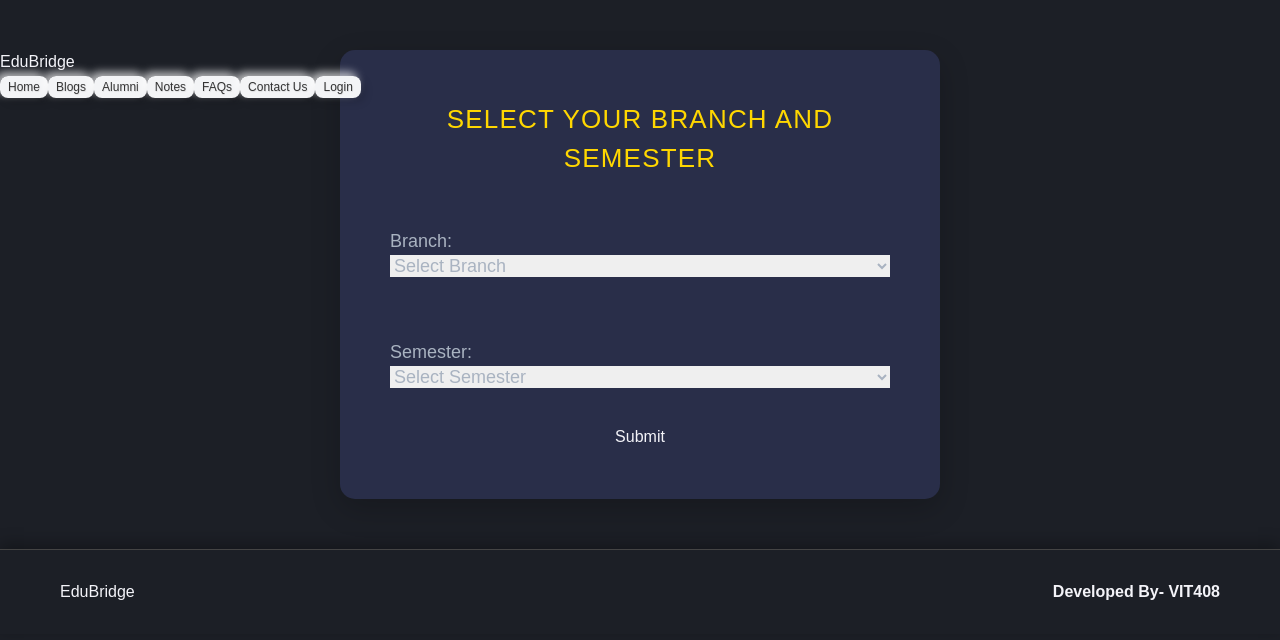
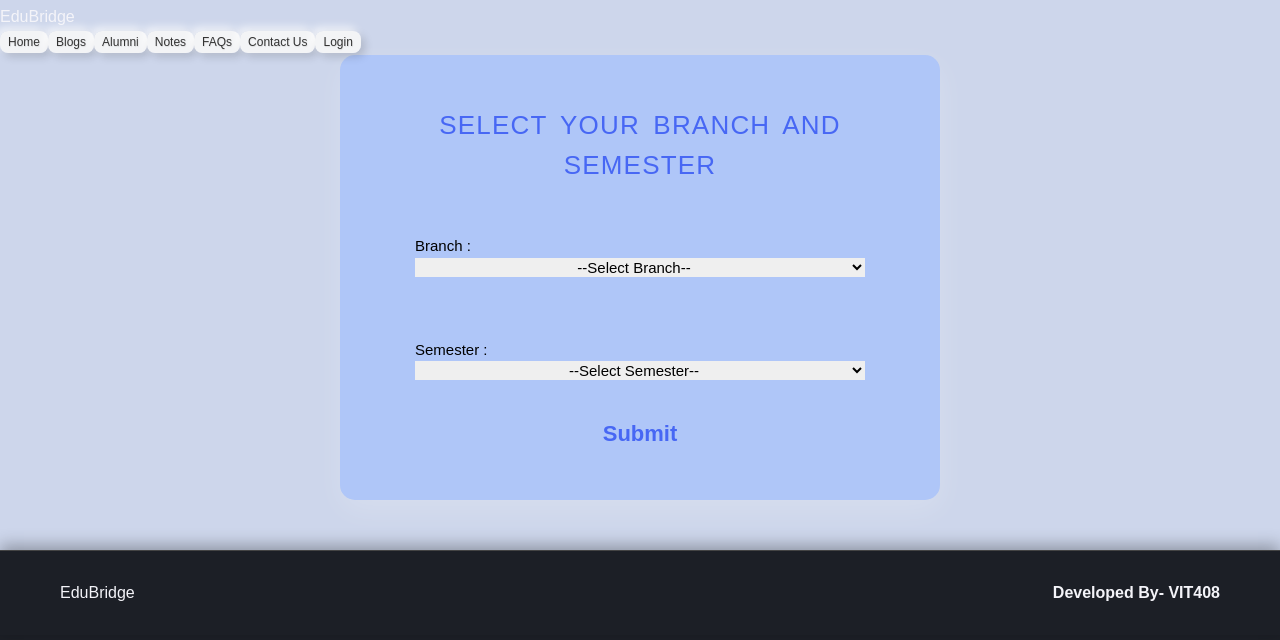
Before and after one commit to Gem2005/SIH-project, a React (Vite) app: page /study-material in a window 1280 px wide. Shown: the top 640 px of the page. Built offline with nearby package versions, Linux system fonts and the light colour scheme.

Commit message:
ui changes

```diff
--- a/src/components/BranchSemesterSelection.tsx
+++ b/src/components/BranchSemesterSelection.tsx
@@ -24,32 +24,32 @@ const BranchSemesterSelection: React.FC = () => {
         <h2>Select Your Branch and Semester</h2>
         <div className="select-container">
           <label>
-            Branch:
+            Branch :
             <select value={branch} onChange={(e) => setBranch(e.target.value)} className="neomorphic-select">
-              <option value="">Select Branch</option>
-              <option value="CSE">Computer Science</option>
-              <option value="ECE">Electronics and Communication Engineering</option>
-              <option value="Electrical">Electrical Engineering</option>
+              <option value="" align="center" >--Select Branch--</option>
+              <option value="CSE" align="center">Computer Science</option>
+              <option value="ECE" align="center">Electronics and Communication Engineering</option>
+              <option value="Electrical" align="center">Electrical Engineering</option>
             </select>
           </label>
         </div>
         <div className="select-container">
           <label>
-            Semester:
+            Semester :
             <select value={semester} onChange={(e) => setSemester(e.target.value)} className="neomorphic-select">
-              <option value="">Select Semester</option>
-              <option value="1st">1st Semester</option>
-              <option value="2nd">2nd Semester</option>
-              <option value="3rd">3rd Semester</option>
-              <option value="4th">4th Semester</option>
-              <option value="5th">5th Semester</option>
-              <option value="6th">6th Semester</option>
-              <option value="7th">7th Semester</option>
-              <option value="8th">8th Semester</option>
+              <option value="" align="center" id="p1">--Select Semester--</option>
+              <option value="1st" align="center">1st Semester</option>
+              <option value="2nd" align="center">2nd Semester</option>
+              <option value="3rd" align="center">3rd Semester</option>
+              <option value="4th" align="center">4th Semester</option>
+              <option value="5th" align="center">5th Semester</option>
+              <option value="6th" align="center">6th Semester</option>
+              <option value="7th" align="center">7th Semester</option>
+              <option value="8th" align="center">8th Semester</option>
             </select>
           </label>
         </div>
-        <button onClick={handleSubmit} className="neomorphic-button">Submit</button>
+        <button onClick={handleSubmit} className="neomorphic-button"><b>Submit</b></button>
       </div>
       <Footer />
     </>
--- a/src/pages/LoginPage.tsx
+++ b/src/pages/LoginPage.tsx
@@ -24,6 +24,8 @@ const LoginPage: React.FC = () => {
           <a href="/register" className="link">Don't have an account? Register</a>
           <a href="/forgot-password" className="link">Forgot Password?</a>
         </div>
+
+
       </div>
     </div>
     <Footer/>
--- a/src/pages/StudentsPage.tsx
+++ b/src/pages/StudentsPage.tsx
@@ -3,6 +3,7 @@ import { useParams, Link } from 'react-router-dom';
 import Navbar from '../components/Navbar';
 import Footer from '../components/Footer';
 import { students } from '../data/studentsData';
+import { colors } from '@mui/material';
 
 const StudentsPage: React.FC = () => {
   const { batchYear, branchName } = useParams<{ batchYear: string; branchName: string }>();
@@ -11,7 +12,7 @@ const StudentsPage: React.FC = () => {
     <div className="min-h-screen flex flex-col">
       <Navbar />
       <div className="flex-grow py-16 mt-10 px-4 md:px-8 lg:px-16 xl:px-24 bg-[#E0E5EC]">
-        <h1 className="text-2xl font-semibold mb-8">
+        <h1 className="text-2xl font-semibold mb-8 text-blue-500" >
           Students for {branchName} - Batch {batchYear}
         </h1>
         <div className="grid grid-cols-1 sm:grid-cols-2 md:grid-cols-3 lg:grid-cols-4 gap-8">
--- a/src/styles/AlumniPage.css
+++ b/src/styles/AlumniPage.css
@@ -27,6 +27,7 @@ body {
   text-align: center;
   margin-bottom: 40px;
 }
+
 
 .session-header h2 {
   font-size: 2.5rem;
--- a/src/styles/BatchPage.css
+++ b/src/styles/BatchPage.css
@@ -3,14 +3,14 @@
   display: flex;
   flex-direction: column;
   min-height: 100vh;
-  background-color: #1C1F26; /* Dark background for contrast */
+  background-color: #cdd6eb; /* Dark background for contrast */
   padding-top: 30px; /* Adjusted top padding for better spacing */
 }
 
 /* Content section styling */
 .batch-content {
   flex: 1;
-  padding: 2rem; /* Increased padding for more space */
+  padding: 1rem; /* Increased padding for more space */
   color: #F4F4F9; /* Light text for readability */
 }
 
@@ -24,8 +24,9 @@
 .batch-header h2 {
   font-size: 2.5rem;
   font-weight: bold;
-  color: #FFD700; /* Bright yellow for attention-grabbing header */
+  color: #638df5; /* Bright yellow for attention-grabbing header */
   text-transform: uppercase; /* Uppercase for a modern look */
+  word-spacing: 12px;
 }
 
 /* Batch grid layout */
@@ -33,7 +34,7 @@
   display: grid;
   grid-template-columns: repeat(auto-fill, minmax(250px, 1fr)); /* Increased card size */
   gap: 2rem; /* More gap between cards */
-  padding: 2rem;
+  padding: 1rem;
 }
 
 /* Styling for individual batch cards */
@@ -41,18 +42,19 @@
   display: flex;
   justify-content: center;
   align-items: center;
-  padding: 2rem;
-  background: linear-gradient(135deg, #292E49, #536976); /* Gradient background for cards */
+  padding: 1rem;
+  background: linear-gradient(155deg, #6783f6, #c799f9); /* Gradient background for cards */
   border-radius: 15px;
-  box-shadow: 0 10px 25px rgba(0, 0, 0, 0.2); /* Softer, deeper shadow */
+  box-shadow: 1 10px 25px #000000; /* Softer, deeper shadow */
   text-align: center;
   text-decoration: none;
   color: #FFF;
   font-weight: 700;
   font-size: 1.2rem;
   transition: transform 0.3s ease, box-shadow 0.3s ease;
-  max-width: 350px;
+  max-width: 300px;
   width: 100%;
+  height: 50%;
 }
 
 .batch-card:hover {
--- a/src/styles/BranchPage.css
+++ b/src/styles/BranchPage.css
@@ -3,7 +3,7 @@
   display: flex;
   flex-direction: column;
   min-height: 100vh;
-  background-color: #1C1F26; /* Dark background for modern look */
+  background-color: #cdd6eb; /* Dark background for modern look */
   padding-top: 30px; /* Increased top padding */
 }
 
@@ -24,13 +24,13 @@
 .branch-header h2 {
   font-size: 2.8rem;
   font-weight: bold;
-  color: #FFD700; /* Bright yellow for a standout header */
+  color: #638df5; /* Bright yellow for a standout header */
   text-transform: uppercase; /* Modern uppercase text */
 }
 
 .branch-header p {
   font-size: 1.3rem;
-  color: #A9B3C1; /* Light grey for subtext */
+  color: #5c5f64; /* Light grey for subtext */
 }
 
 /* Grid layout for branch cards */
@@ -47,17 +47,17 @@
   display: flex;
   justify-content: center;
   align-items: center;
-  padding: 2rem;
-  background-color: #292E49; /* Dark card background */
+  background: linear-gradient(155deg, #6783f6, #c799f9); /* Dark card background */
   border-radius: 15px;
-  box-shadow: 0 10px 20px rgba(0, 0, 0, 0.3); /* Soft shadow */
+  box-shadow: 1 10px 20px rgba(0, 0, 0, 0.3); /* Soft shadow */
   text-align: center;
   text-decoration: none;
   color: #FFF; /* White text for contrast */
   font-weight: 700;
   font-size: 1.2rem;
   transition: all 0.3s ease;
-  width: 100%;
+  width: 80%;
+  height:10px;
   max-width: 350px; /* Increased card width */
 }
 
--- a/src/styles/BranchSemesterSelection.css
+++ b/src/styles/BranchSemesterSelection.css
@@ -1,3 +1,8 @@
+#root{
+  background-color: #cdd6eb;
+  padding-top: 5px;
+}
+
 /* General container styling */
 .branch-semester-selection {
   display: flex;
@@ -5,36 +10,46 @@
   align-items: center;
   justify-content: center;
   padding: 50px;
-  background-color: #292E49; /* Dark background for a modern look */
+  background-color: #afc6f8; /* Dark background for a modern look */
   border-radius: 15px;
-  box-shadow: 0 10px 30px rgba(0, 0, 0, 0.2); /* Soft shadow for depth */
+  box-shadow: 1px 10px 30px rgba(255, 255, 255, 0.2); /* Soft shadow for depth */
   max-width: 600px;
   margin: 50px auto; /* Centered horizontally with margin from the top */
-  color: #F4F4F9; /* Light text for contrast */
+  color: #4767f4; /* Light text for contrast */
+  font-size: 22px;
+
 }
 
 /* Heading Styles */
+
 .branch-semester-selection h2 {
+
   font-size: 26px;
   margin-bottom: 25px;
-  color: #FFD700; /* Bright yellow for standout header */
+  color: #4767f4; /* Bright yellow for standout header */
   text-align: center;
   letter-spacing: 1.2px;
+  word-spacing: 5px;
   text-transform: uppercase; /* Uppercase for a modern look */
+  line-height: 40px;
 }
+
 
 /* Container for Select Elements */
 .select-container {
   margin: 25px 0;
-  width: 100%;
+  width: 90%;
+  font-size: 18px; /* Reduced font size */
+  text-size-adjust: 2px;
 }
+
 
 /* Label Styles */
 label {
   display: flex;
   flex-direction: column;
-  font-size: 18px;
-  color: #A9B3C1; /* Lighter grey for labels */
+  font-size: 15px; /* Reduced font size */
+  color: #000000; /* Lighter grey for labels */
   margin-bottom: 12px;
 }
 
@@ -42,24 +57,27 @@ label {
 .flat-select {
   padding: 12px;
   border: 1px solid #555; /* Dark border */
-  border-radius: 8px;
+  border: 1px solid;
+  border-radius: 20px;
   background-color: #1C1F26; /* Dark background */
   font-size: 16px;
   color: #F4F4F9; /* Light text */
   outline: none;
   transition: border 0.3s ease;
+
 }
 
 .flat-select:focus {
   border-color: #FFD700; /* Highlight border on focus */
 }
 
+
 /* Flat Button Styles */
 .flat-button {
   padding: 12px 30px;
   border-radius: 8px;
   background-color: #FFD700; /* Bright yellow background */
-  border: none;
+  border: 1px solid;
   font-size: 18px;
   color: #1C1F26; /* Dark text for contrast */
   cursor: pointer;
--- a/src/styles/Navbar.css
+++ b/src/styles/Navbar.css
@@ -26,7 +26,7 @@ button:focus {
 }
 
 .contact-form-container {
-  background-color: white;
+  background-color: #cdd6eb;
   padding: 2rem;
   border-radius: 8px;
   width: 100%;
--- a/src/styles/StudentProfilePage.css
+++ b/src/styles/StudentProfilePage.css
@@ -20,6 +20,9 @@
     box-shadow: inset 6px 6px 12px #a1a1a1, inset -6px -6px 12px #ffffff;
 }
 
+h2{
+    color: #638df5;
+}
 /* Neumorphic Button */
 .neumorphism-button {
     background: #e0e5ec;
```
